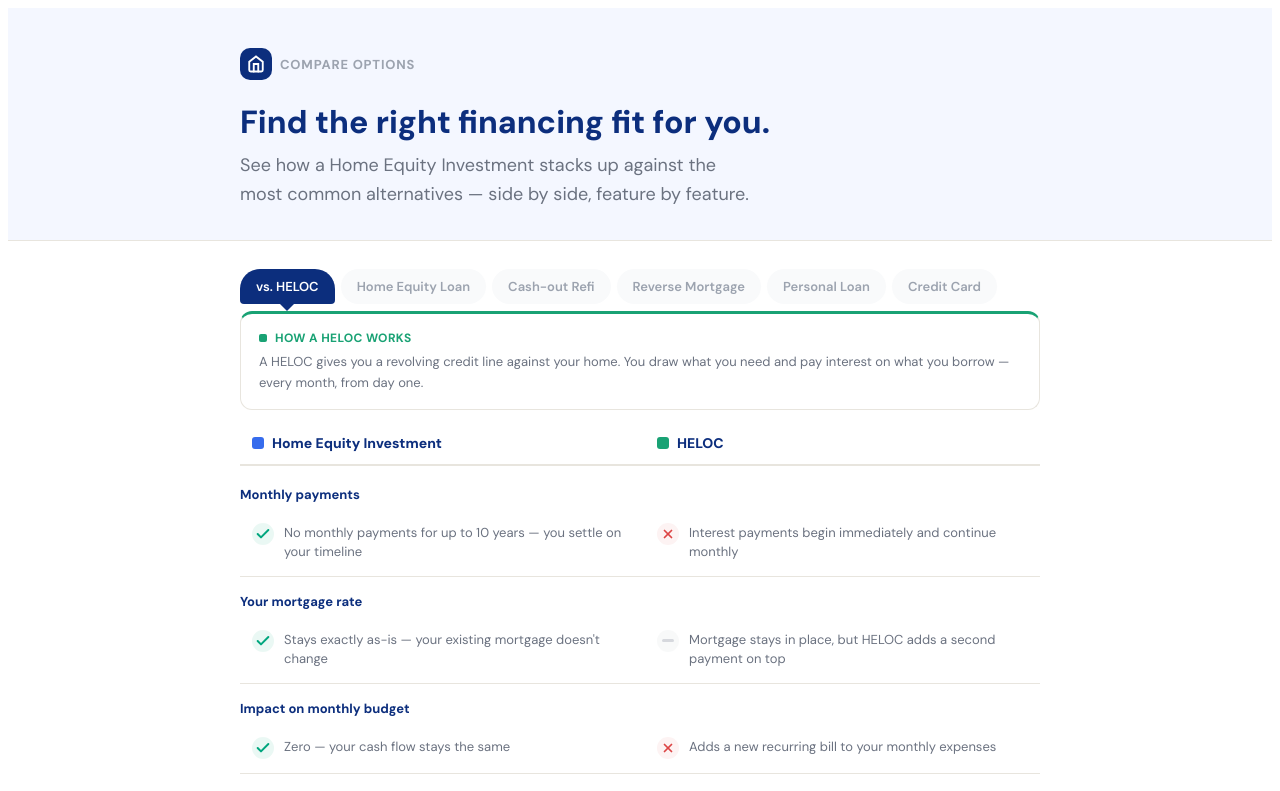
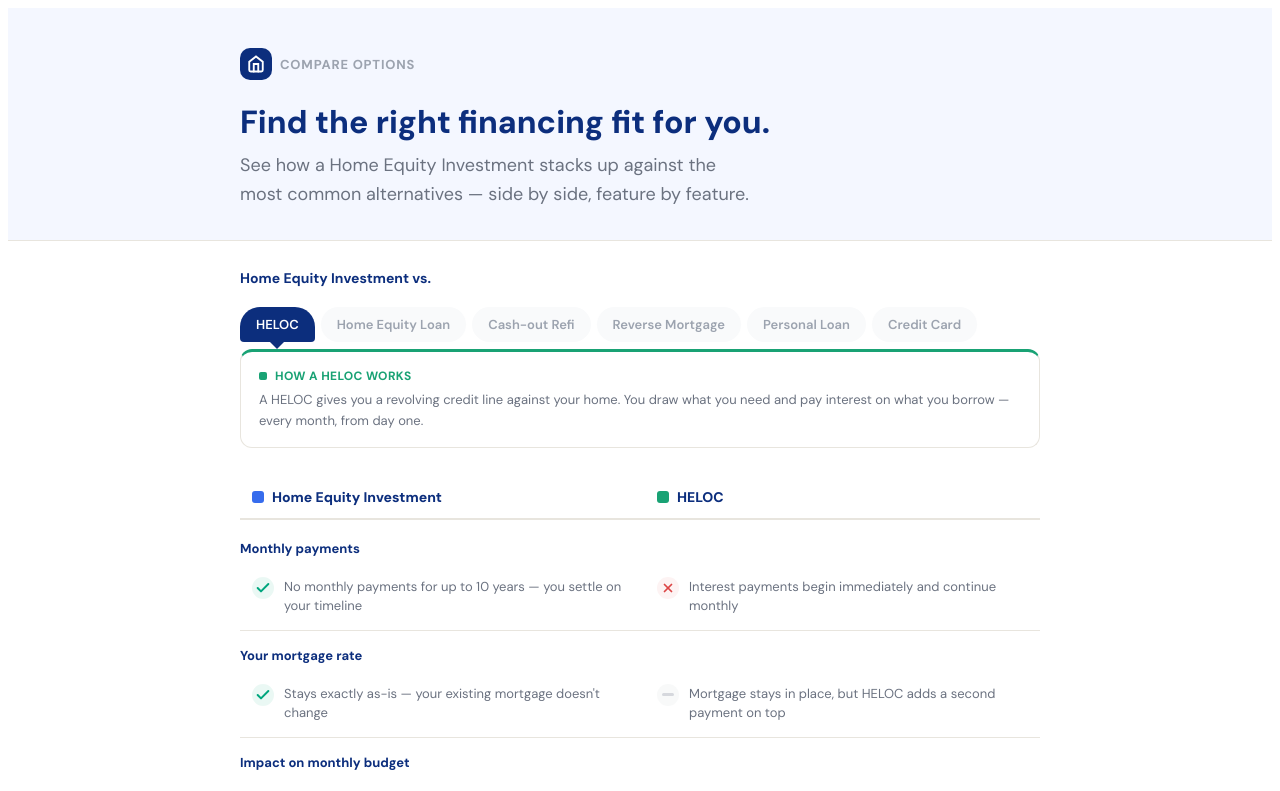
Before and after one commit to mcarl-hometap/comparison-app, a React (Vite) app: page / in a window 1280 px wide. Shown: the top 791 px of the page. Built offline with nearby package versions, Linux system fonts and the light colour scheme.

Commit message:
Revert to v3 comparison tool

```diff
--- a/src/App.jsx
+++ b/src/App.jsx
@@ -562,14 +562,20 @@ export default function ComparisonTool() {
       <div style={{ maxWidth: 800, margin: "0 auto", padding: "28px 16px 48px" }}>
 
         {/* Toggle + Product summary — connected tab-panel */}
-        <div style={{ marginBottom: 24 }}>
+        <div style={{ marginBottom: 40 }}>
 
-          {/* Desktop: pill row */}
+          {/* Desktop: label + pill row */}
           {!isMobile && (
-            <div style={{
-              display: "flex", flexWrap: "wrap", gap: 6, marginBottom: 0,
-              position: "relative", zIndex: 1,
-            }}>
+            <div style={{ marginBottom: 0, position: "relative", zIndex: 1 }}>
+              <div style={{
+                fontSize: 14, fontWeight: 700, color: BRAND.blue700,
+                fontFamily: BRAND.font, marginBottom: 20,
+              }}>
+                Home Equity Investment vs.
+              </div>
+              <div style={{
+                display: "flex", gap: 6,
+              }}>
               {toggleOptions.map((opt) => {
                 const active = comparing === opt.key;
                 return (
@@ -582,7 +588,7 @@ export default function ComparisonTool() {
                       cursor: "pointer", transition: "all 0.25s ease",
                       whiteSpace: "nowrap",
                     }}>
-                      {active ? `vs. ${opt.label}` : opt.label}
+                      {opt.label}
                     </button>
                     {active && (
                       <div style={{
@@ -597,16 +603,17 @@ export default function ComparisonTool() {
                 );
               })}
             </div>
+            </div>
           )}
 
           {/* Mobile: dropdown selector */}
           {isMobile && (
             <div style={{ marginBottom: 4, position: "relative" }}>
               <div style={{
-                fontSize: 12, fontWeight: 600, color: BRAND.gray500, letterSpacing: "0.04em",
-                textTransform: "uppercase", marginBottom: 8,
+                fontSize: 14, fontWeight: 700, color: BRAND.blue700,
+                marginBottom: 8, fontFamily: BRAND.font,
               }}>
-                Compare HEI vs.
+                Home Equity Investment vs.
               </div>
               <div style={{ position: "relative" }}>
                 <select
```
